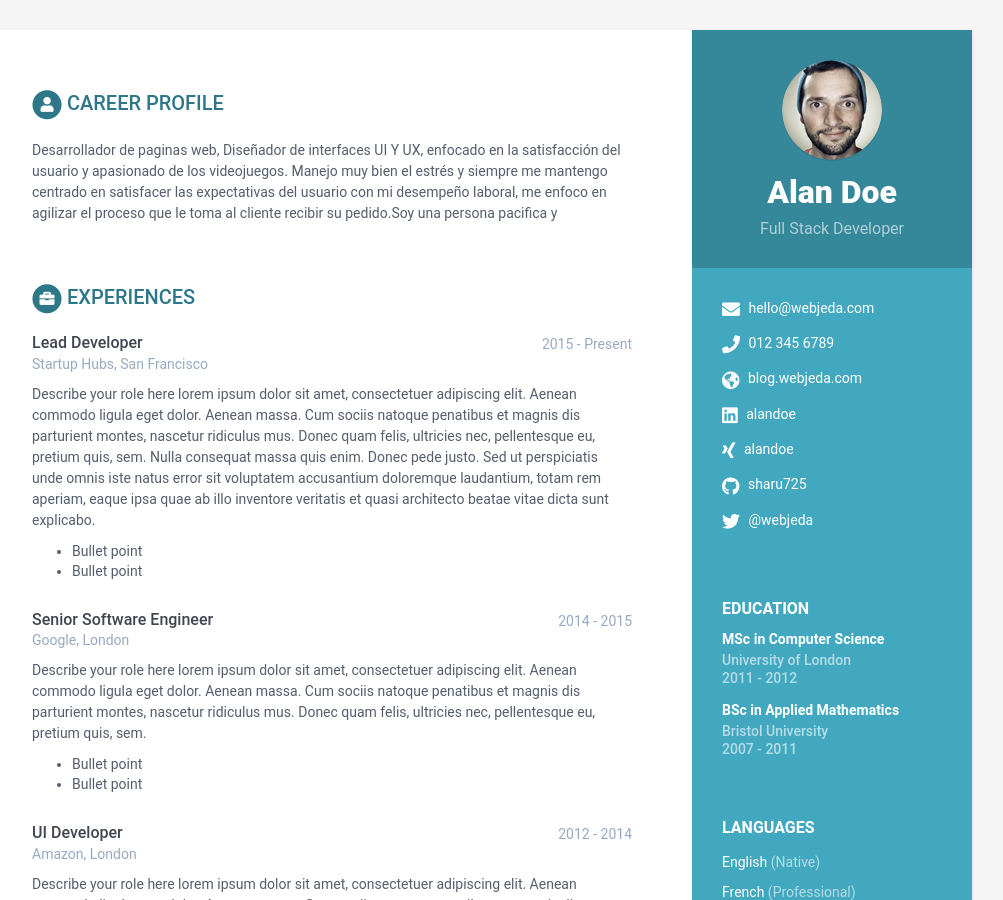
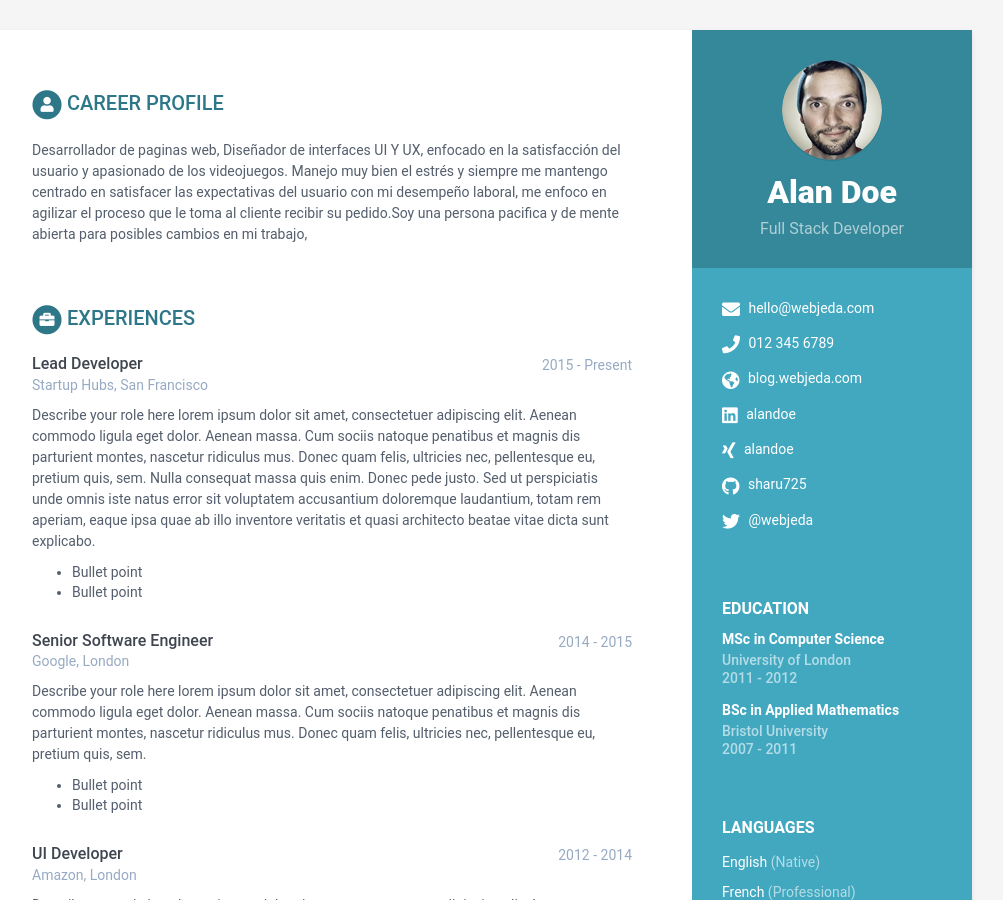
Before and after one commit to KevinC99/good-birch-4e19a, a Jekyll site: the page built from index.html, in a window 1280 px wide and 900 px high. Shown: the whole window, without its empty margins (168-1171 px from the left). Built offline with Jekyll 4.4.1, drawn with Linux system fonts in a browser that asks for light colours.

Commit message:
data.yml: updated summary in career-profile

```diff
--- a/_data/data.yml
+++ b/_data/data.yml
@@ -38,6 +38,7 @@ career-profile:
     Manejo muy bien el estrés y siempre me mantengo centrado en satisfacer las
     expectativas del usuario con mi desempeño laboral, me enfoco en agilizar el
     proceso que le toma al cliente recibir su pedido.Soy una persona pacifica y
+    de mente abierta para posibles cambios en mi trabajo,
 education:
   - degree: MSc in Computer Science
     university: University of London
```
